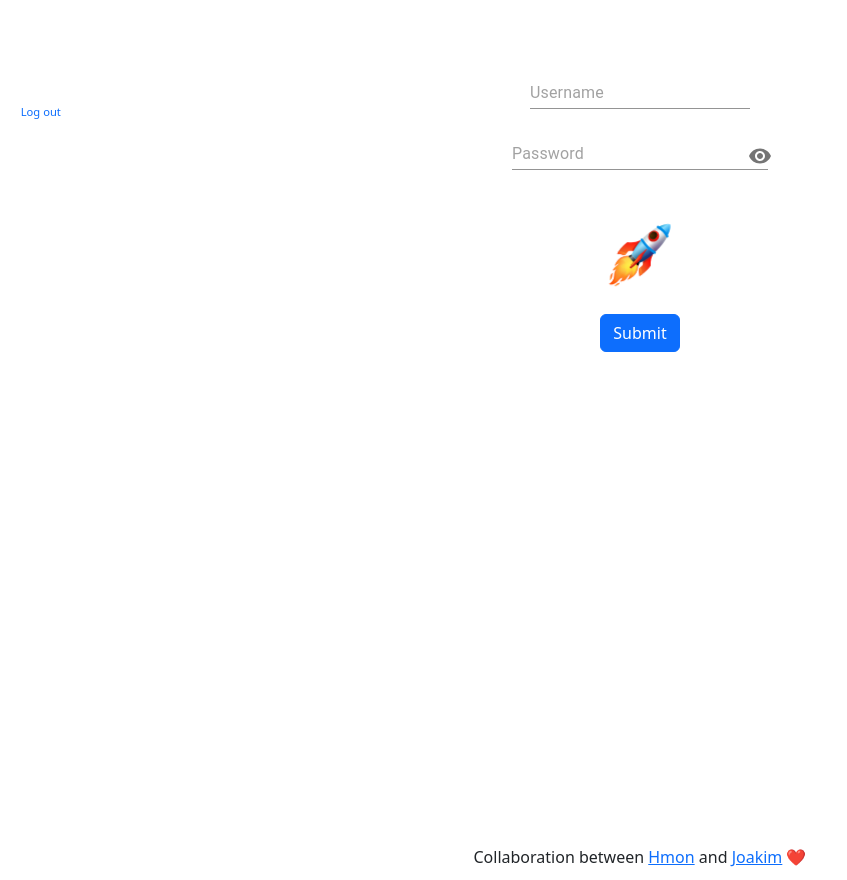
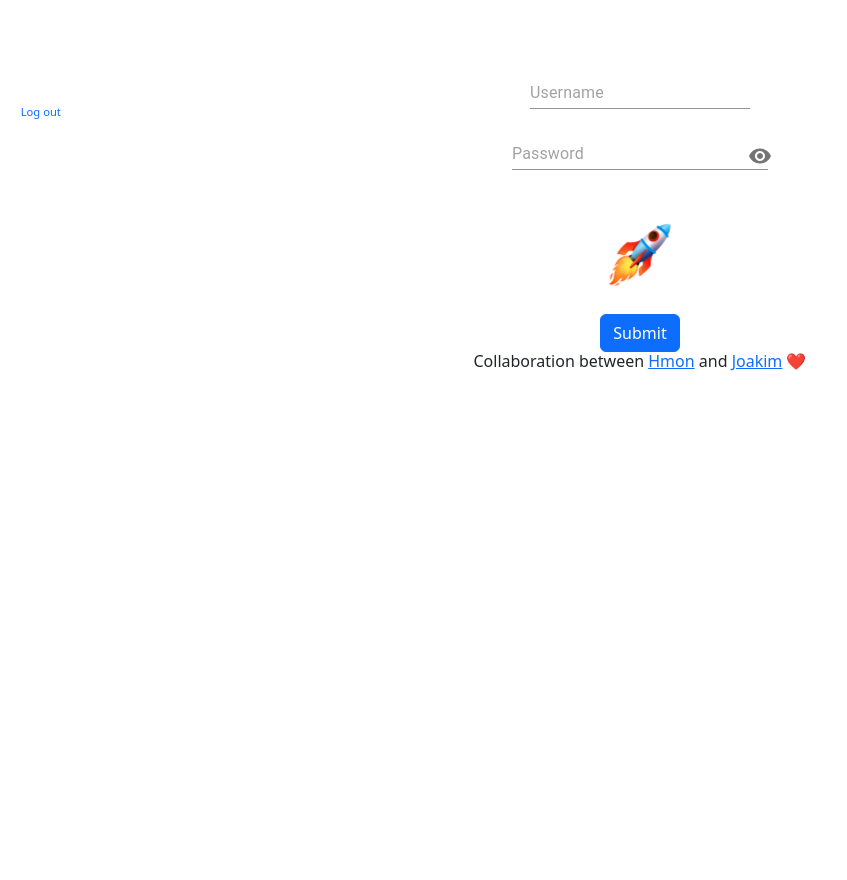
Before and after one commit to HmonWutt/Graduation-website, a React (Create React App) app in the folder frontend/: page / in a window 1280 px wide. Shown: the whole page, without its empty margins (0-847 px from the left). Built offline with nearby package versions, Linux system fonts and the light colour scheme; no server answers.

Commit message:
moved all css to index.css

```diff
--- a/frontend/src/App.css
+++ b/frontend/src/App.css
@@ -38,10 +38,3 @@
     transform: rotate(360deg);
   }
 }
-
-#footer {
-  position: absolute;
-  top: 96%;
-  margin: auto;
-  width: 100%;
-}
```
